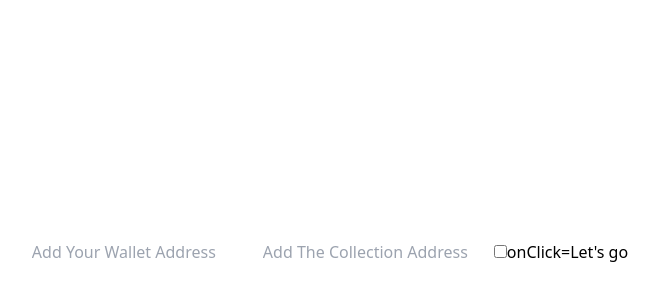
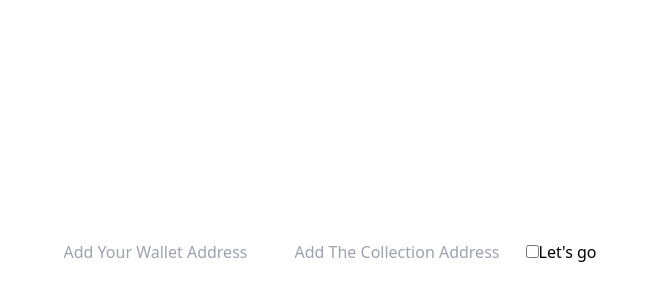
Before and after one commit to The-HMI-Guy/Solidity-RoadToWeb3-Week4, a Next.js app in the folder rtw3-week4/: page / in a window 1280 px wide. Shown: the part 148-448 px from the top of the page, without its empty margins (310-969 px from the left). Built offline with nearby package versions, Linux system fonts and the light colour scheme.

Commit message:
fix typos

```diff
--- a/rtw3-week4/pages/index.js
+++ b/rtw3-week4/pages/index.js
@@ -5,10 +5,10 @@ import { useState } from "react";
 const Home = () => {
   const [wallet, setWalletAddress] = useState("");
   const [collection, setCollectionAddress] = useState("");
-
+  const [NFTs, setNFTs] = useState([]);
   const fetchNFTs = async () => {
     let nfts;
-    console.log("fetchying nfts");
+    console.log("fetching nfts");
     if (!collection.length) {
       // Setup request options:
       var requestOptions = {
@@ -18,8 +18,13 @@ const Home = () => {
       const apiKey = "6xkPfdAvIZ-1xZt3YSLG4OS6iEIAU9Ls";
       const baseURL = `https://eth-mainnet.alchemyapi.io/nft/v2/${apiKey}/getNFTs/`;
       const fetchURL = `${baseURL}?owner=${wallet}`;
-      nfts = fetchy();
+
+      nfts = await fetch(fetchURL, requestOptions).then((data) => data.json());
     } else {
+    }
+    if (nfts) {
+      console.log(nfts);
+      //setNFTs(nft)
     }
   };
   return (
@@ -44,11 +49,11 @@ const Home = () => {
         <label>
           <input type={"checkbox"}></input>
         </label>
-        <button>
-          onClick=
-          {() => {
+        <button
+          onClick={() => {
             fetchNFTs;
           }}
+        >
           Let's go
         </button>
       </div>
```
